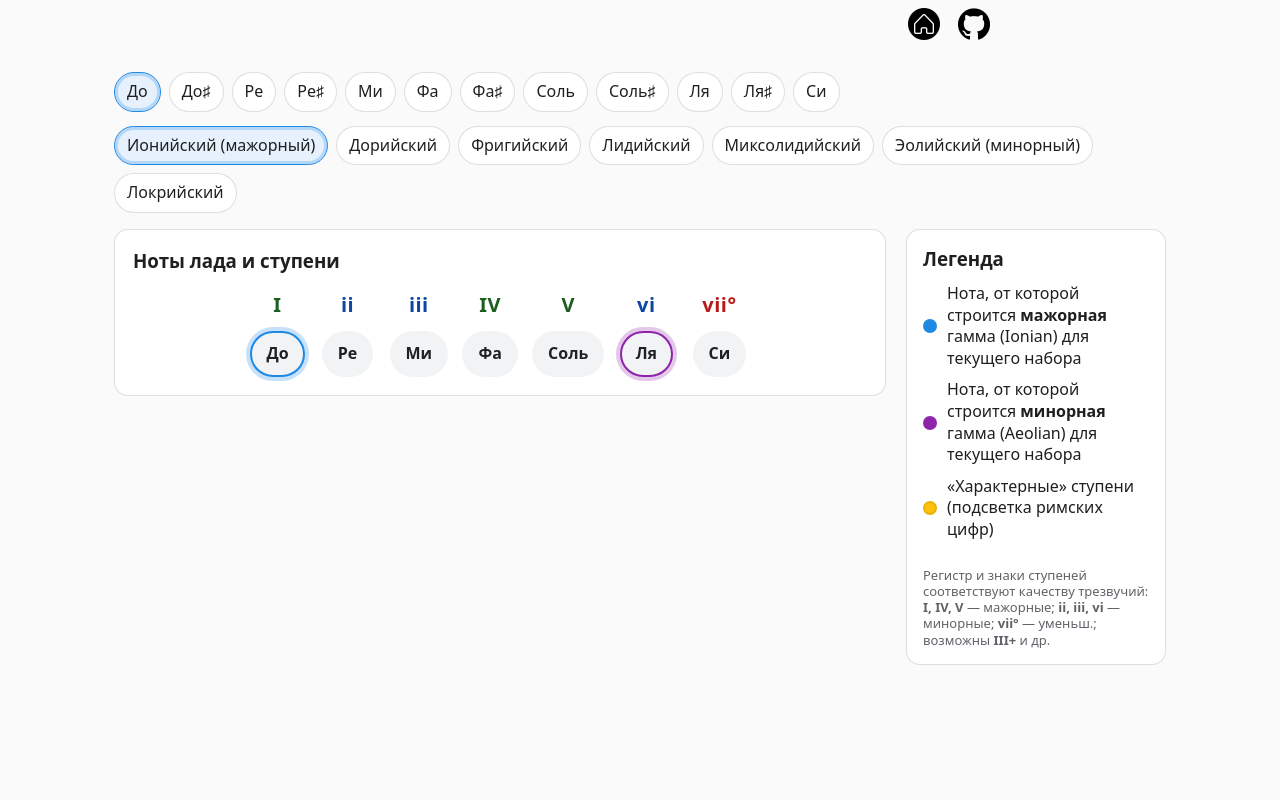
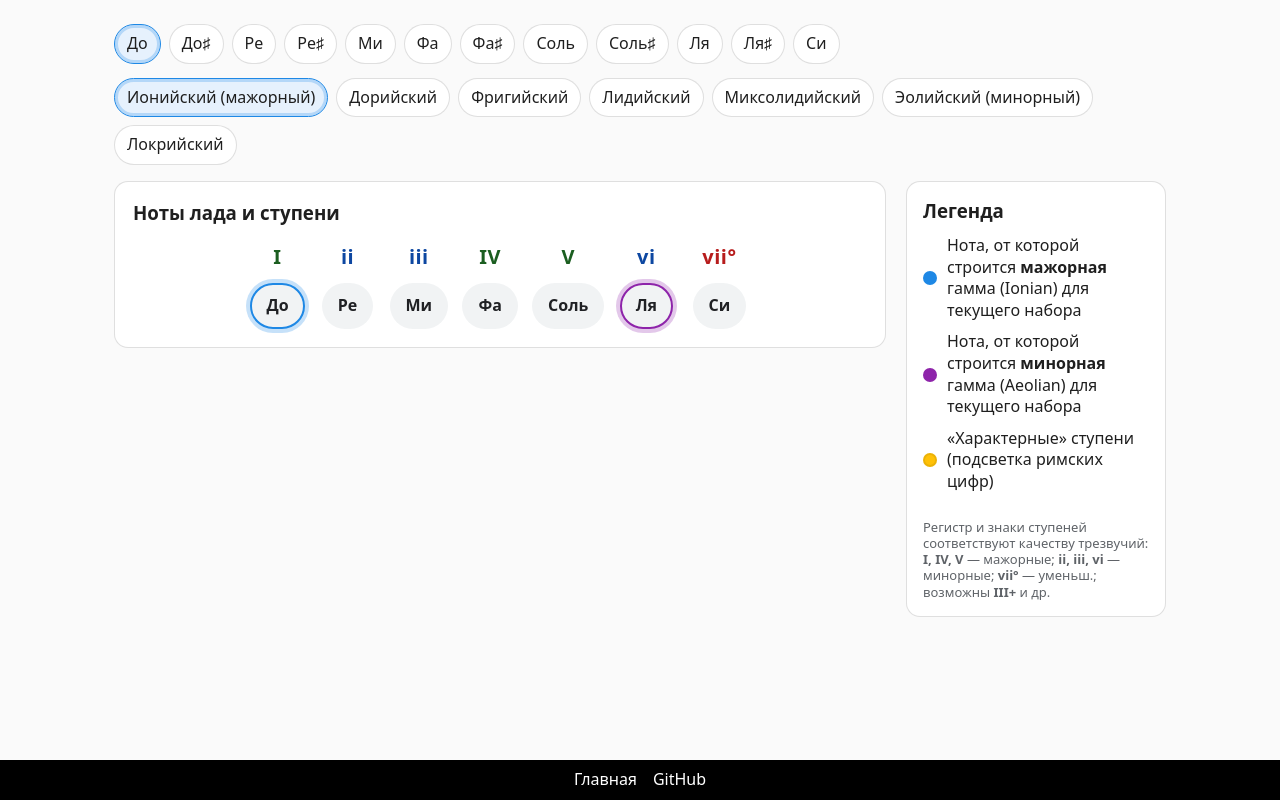
Before and after one commit to Thisman/thisman.github.io, a plain HTML site: page gamma-trainer/index.html in a window 1280 px wide. Drawn offline with Linux system fonts and the light colour scheme.

Commit message:
Add shared footer with GitHub and home links

```diff
--- a/gamma-trainer/index.html
+++ b/gamma-trainer/index.html
@@ -8,14 +8,6 @@
 <link rel="stylesheet" href="./index.css">
 </head>
 <body>
-  <div class="main-container">
-    <a href="/index.html" class="main-link" title="На главную">
-        <img src="/images/main-icon.png" alt="Перейти на главную страницу" />
-    </a>
-    <a href="https://github.com/Thisman/thisman.github.io" class="github-link" target="_blank">
-        <img src="/images/github-icon.png" alt="GitHub репозиторий" />
-    </a>
-  </div>
     <div class="container">
       <div class="toolbar">
         <div aria-label="Выбор тоники" role="radiogroup" class="chipbar nowrap" id="tonicBar"></div>
@@ -43,6 +35,10 @@
       </aside>
       </div>
     </div>
+    <footer class="footer">
+      <a href="/index.html">Главная</a>
+      <a href="https://github.com/Thisman/thisman.github.io" target="_blank">GitHub</a>
+    </footer>
 
   <script src="./index.js"></script>
   </body>
--- a/styles/common.css
+++ b/styles/common.css
@@ -13,6 +13,10 @@
     --text-muted: #ddd;
     --border-color: #ddd;
     --background-light: #ffdddd;
+
+    /* Footer */
+    --footer-bg: #000;
+    --footer-height: 40px;
 
     /* Typography */
     --font-primary: 'Roboto Condensed', sans-serif;
@@ -45,7 +49,7 @@ body {
     width: 100%;
     height: 100%;
     margin: 0;
-    padding: 0;
+    padding: 0 0 var(--footer-height) 0;
     font-family: var(--font-primary);
     line-height: 1.5;
 }
@@ -232,3 +236,22 @@ h1, h2, h3, h4, h5, h6 {
         font-size: 60px;
     }
 }
+
+/* Footer */
+.footer {
+    position: fixed;
+    left: 0;
+    bottom: 0;
+    width: 100%;
+    height: var(--footer-height);
+    background: var(--footer-bg);
+    display: flex;
+    justify-content: center;
+    align-items: center;
+    gap: var(--spacing-md);
+}
+
+.footer a {
+    color: #fff;
+    text-decoration: none;
+}
```
Also changed, not shown: how-many-sp/index.html (+4 -6 lines), index.html (+3 -4 lines), triangular-estimation/index.html (+4 -6 lines). Lines whose indentation alone changed are shown as unchanged.
